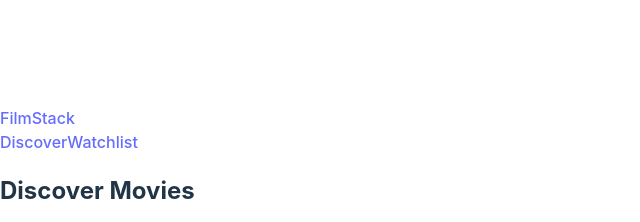
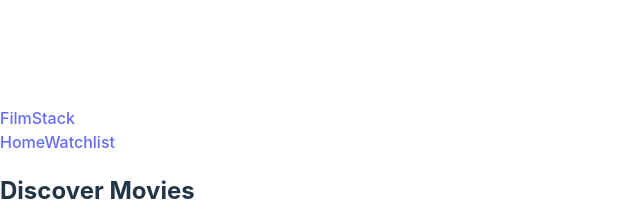
Before and after one commit to joan-ouma/FilmStack_React_Project, a React (Vite) app in the folder filmstack/: page / in a window 1280 px wide. Shown: the part 212-434 px from the top of the page, without its empty margins (0-640 px from the left). Built offline with nearby package versions, Linux system fonts and the light colour scheme; no server answers.

Commit message:
updated NavBar component with branding and links

```diff
--- a/filmstack/src/components/NavBar.jsx
+++ b/filmstack/src/components/NavBar.jsx
@@ -3,11 +3,11 @@
 function NavBar() {
     return (
         <nav className="navbar">
-            <div className="navbar-brand">
+            <div className="nav-brand">
                 <Link to="/">FilmStack</Link>
             </div>
-            <div className="navbar-links">
-                <Link to="/" className="nav-link">Discover</Link>
+            <div className="nav-links">
+                <Link to="/" className="nav-link">Home</Link>
                 <Link to="/watchlist" className="nav-link">Watchlist</Link>
             </div>
         </nav>
```
